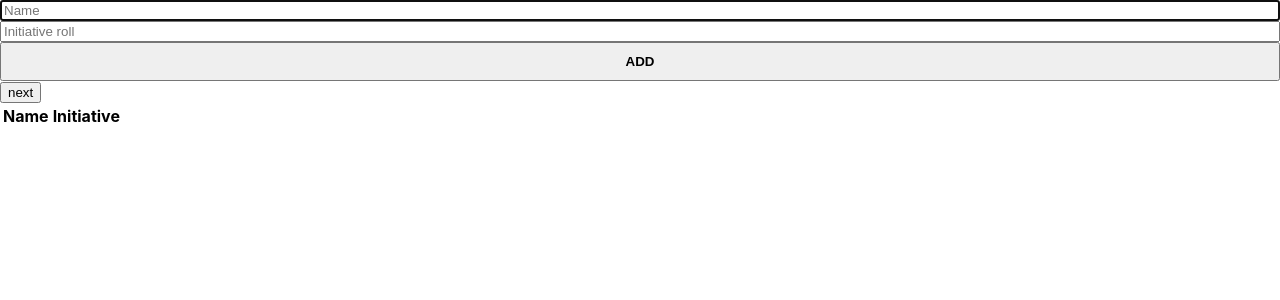
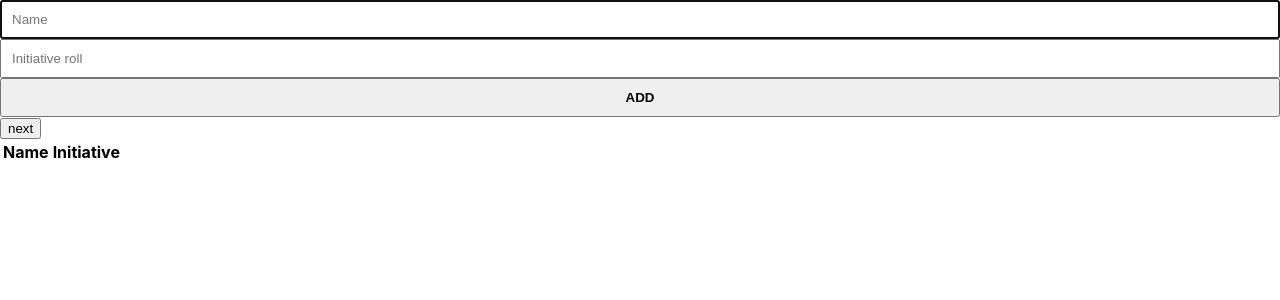
Before and after one commit to hack-and-slash/rpg-turns, a React (Create React App) app: page / in a window 1280 px wide. Shown: the top 300 px of the page. Built offline with nearby package versions, Linux system fonts and the light colour scheme.

Commit message:
Troca input padrao por styled input

```diff
--- a/src/components/CharacterForm.js
+++ b/src/components/CharacterForm.js
@@ -9,6 +9,10 @@ const FormComponent = styled.form`
   grid-template-column: 1fr;
 `
 
+const InputComponent = styled.input`
+  padding: 10px;
+`
+
 const CharacterForm = ({ handleSubmit }) => {
   return (
     <Formik
@@ -17,7 +21,7 @@ const CharacterForm = ({ handleSubmit }) => {
       render={props => {
         return (
           <FormComponent onSubmit={props.handleSubmit}>
-            <input
+            <InputComponent
               type="text"
               name="name"
               placeholder="Name"
@@ -25,7 +29,7 @@ const CharacterForm = ({ handleSubmit }) => {
               onChange={props.handleChange}
               autoFocus
             />
-            <input
+            <InputComponent
               type="number"
               name="initiative"
               placeholder="Initiative roll"
```
